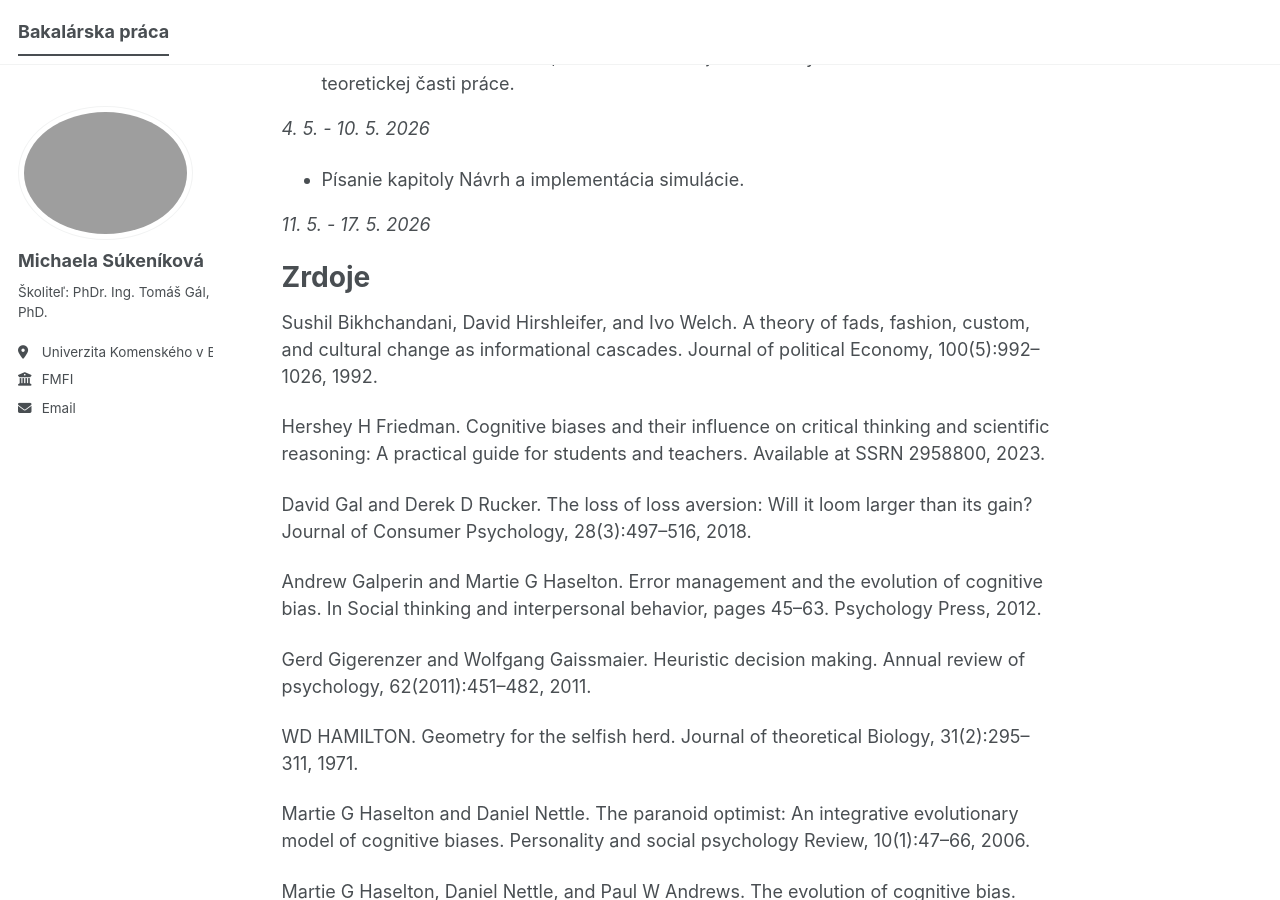
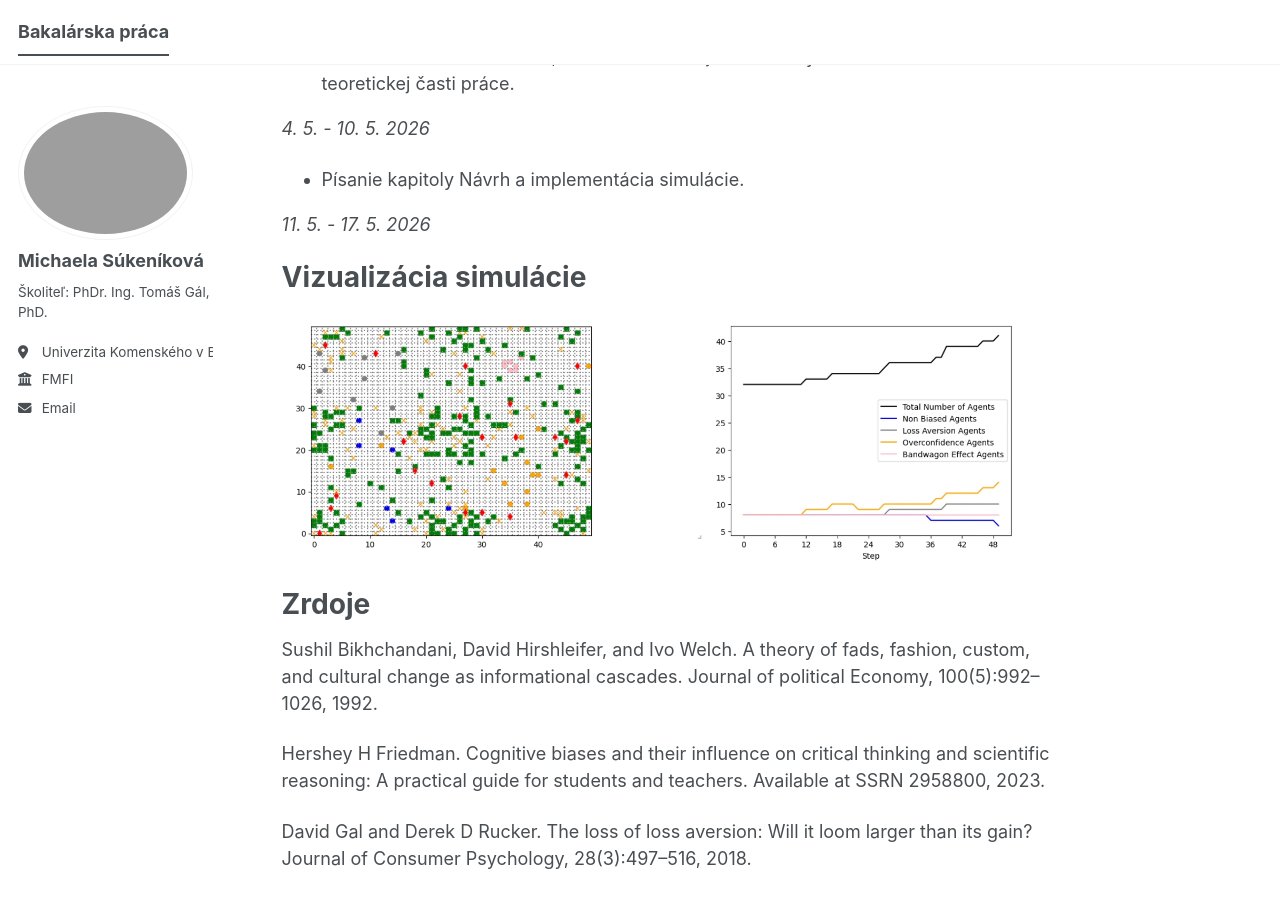
Before and after one commit to sumiuniba/sumiuniba.github.io, a Jekyll site: the page built from _pages/about.md, in a window 1280 px wide and 900 px high, scrolled down 1996 px. Built offline with Jekyll 4.4.1, drawn with Linux system fonts in a browser that asks for light colours.

Commit message:
Add simulation visualization section to about page
Added a section for simulation visualization with an image.

```diff
--- a/_pages/about.md
+++ b/_pages/about.md
@@ -76,6 +76,11 @@ _4. 5. - 10. 5. 2026_
 
 _11. 5. - 17. 5. 2026_
 
+**Vizualizácia simulácie**
+======
+
+![Vizualizácia simulácie](/images/simulacia.png)
+
 **Zrdoje**
 ======
 
```
